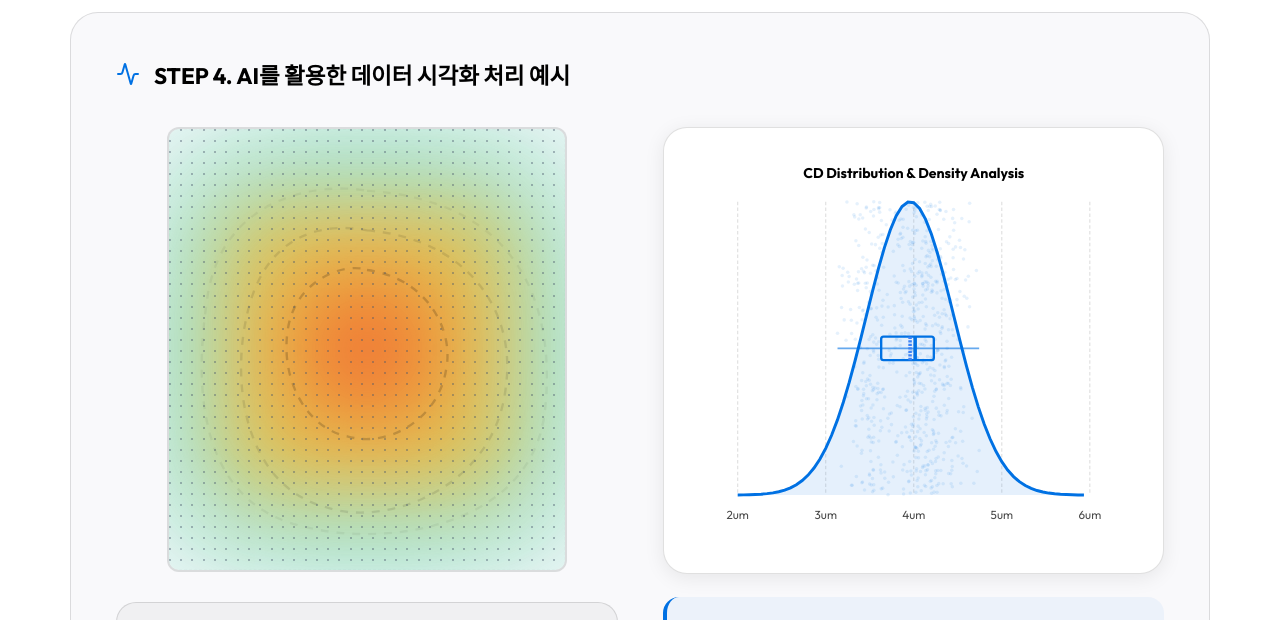
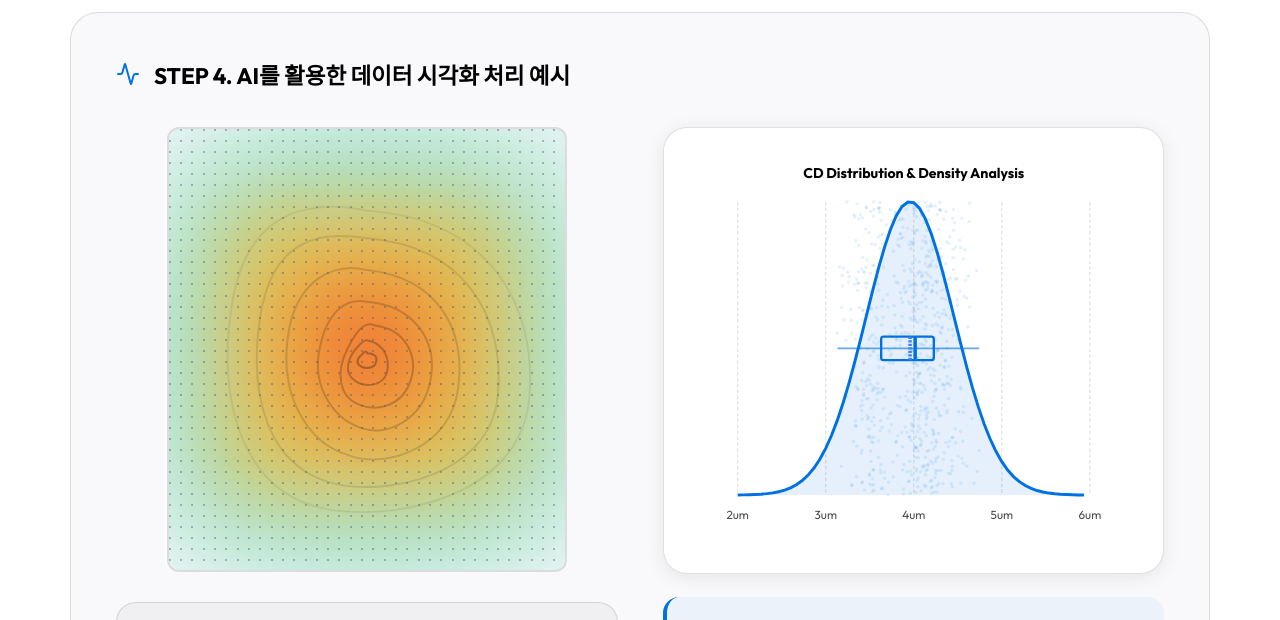
Before and after one commit to heekeunlee/lecture_assist001, a React (Vite) app: page / in a window 1280 px wide. Shown: the part 2600-3220 px from the top of the page. Built offline with nearby package versions, Linux system fonts and the light colour scheme; the HTML template or start-up script is replaced by a standard one.

Commit message:
Step 4: Implement 7 realistic solid organic contour lines (0.5px)

```diff
--- a/src/ProcessAnalysis.tsx
+++ b/src/ProcessAnalysis.tsx
@@ -451,11 +451,15 @@ const ProcessAnalysis = () => {
                  <div className="glow-circle core" />
                  <div className="glow-circle mid" />
                  <div className="glow-circle outer" />
-                 {/* Irregular Contour Lines using SVG Path for realism */}
+                 {/* 7 Realistic Organic Isolines (Solid 0.5px) */}
                  <svg viewBox="0 0 100 100" className="contour-svg-overlay">
-                    <path d="M50,30 C65,32 72,45 70,55 C68,68 55,75 45,72 C35,70 28,58 30,45 C32,32 45,28 50,30 Z" className="c-path p1" />
-                    <path d="M50,20 C75,22 88,40 85,60 C82,85 55,95 40,90 C20,85 15,60 20,40 C25,20 40,18 50,20 Z" className="c-path p2" />
-                    <path d="M50,10 C85,12 98,35 95,65 C92,95 55,100 35,95 C10,90 5,65 10,35 C15,10 40,8 50,10 Z" className="c-path p3" />
+                    <path d="M50,15 C80,17 93,38 91,62 C89,88 55,94 38,90 C18,85 12,62 16,38 C20,15 35,12 50,15 Z" className="c-path r1" />
+                    <path d="M50,22 C75,24 85,42 83,62 C81,82 55,87 42,84 C25,80 20,62 23,42 C26,22 38,20 50,22 Z" className="c-path r2" />
+                    <path d="M50,30 C68,32 75,45 73,60 C71,75 55,80 46,77 C35,74 28,62 30,47 C32,32 42,28 50,30 Z" className="c-path r3" />
+                    <path d="M50,38 C62,39 68,48 66,58 C64,68 55,72 49,70 C42,68 36,60 38,50 C40,40 45,37 50,38 Z" className="c-path r4" />
+                    <path d="M52,44 C60,45 63,52 61,58 C59,64 53,66 48,64 C43,62 42,56 45,50 C48,44 50,43 52,44 Z" className="c-path r5" />
+                    <path d="M51,48 C54,49 56,52 55,56 C54,59 50,60 47,58 C44,56 45,52 48,49 C50,47 50,48 51,48 Z" className="c-path r6" />
+                    <path d="M50,51 C52,51 53,52 52,54 C51,55 49,55 48,54 C47,53 48,52 49,51 C50,50 50,51 50,51 Z" className="c-path r7" />
                  </svg>
               </div>
 
@@ -583,10 +587,14 @@ const ProcessAnalysis = () => {
         .glow-circle.mid { width: 300px; height: 300px; background: radial-gradient(circle, #f59e0b, #fbbf24); z-index: 4; opacity: 0.6; }
         .glow-circle.outer { width: 480px; height: 480px; background: radial-gradient(circle, #fbbf24, #10b981, transparent); z-index: 3; opacity: 0.4; }
         .contour-svg-overlay { position: absolute; inset: 0; width: 100%; height: 100%; z-index: 6; pointer-events: none; }
-        .c-path { fill: none; stroke: rgba(0, 0, 0, 0.25); stroke-width: 0.6; stroke-dasharray: 2 2; }
-        .c-path.p1 { stroke-opacity: 0.7; }
-        .c-path.p2 { stroke-opacity: 0.4; }
-        .c-path.p3 { stroke-opacity: 0.2; }
+        .c-path { fill: none; stroke: rgba(0, 0, 0, 0.35); stroke-width: 0.5; stroke-dasharray: none; }
+        .c-path.r1 { stroke-opacity: 0.2; }
+        .c-path.r2 { stroke-opacity: 0.3; }
+        .c-path.r3 { stroke-opacity: 0.4; }
+        .c-path.r4 { stroke-opacity: 0.5; }
+        .c-path.r5 { stroke-opacity: 0.6; }
+        .c-path.r6 { stroke-opacity: 0.7; }
+        .c-path.r7 { stroke-opacity: 0.8; }
 
         .heatmap-v2-grid.dots-only { position: absolute; inset: 0; display: grid; grid-template-columns: repeat(${GRID_COLS}, 1fr); gap: 0; z-index: 10; pointer-events: none; }
         .heatmap-dot.technical { width: 2px; height: 2px; background: #475569; opacity: 0.4; }
```
